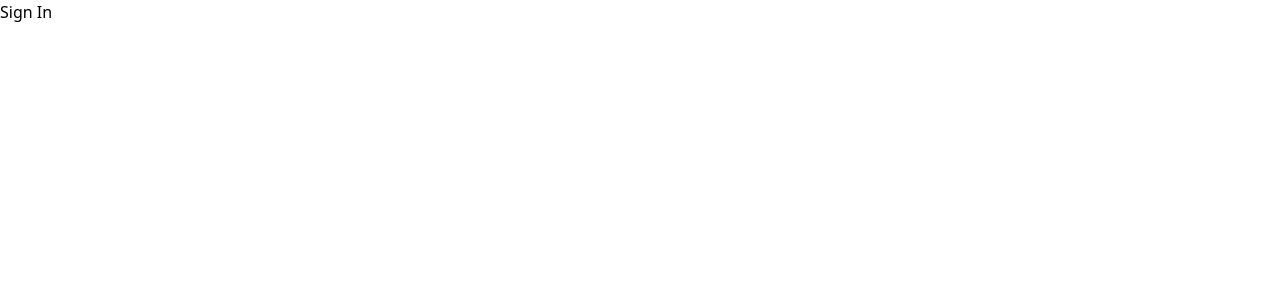
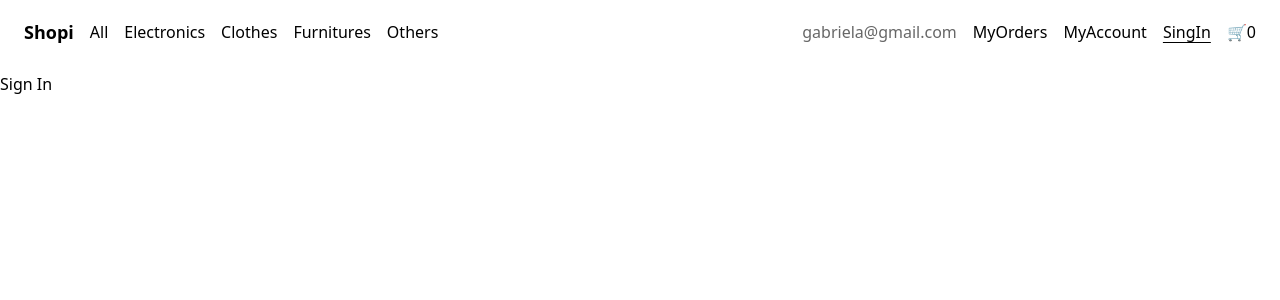
Before and after one commit to Gabriela-contreras/TiendaConReact, a React (Vite) app: page /sign-in in a window 1280 px wide. Shown: the top 300 px of the page. Built offline with nearby package versions, Linux system fonts and the light colour scheme.

Commit message:
hicimos el navbar con navlink y tailwindcss

```diff
--- a/src/Components/Navbar/index.jsx
+++ b/src/Components/Navbar/index.jsx
@@ -0,0 +1,111 @@
+import { NavLink } from "react-router-dom";
+
+
+function Navbar() {
+    const activeStyle = "underline underline-offset-4";
+    return (
+        <nav className="flex justify-between items-center  mb-2 h-16 w-full px-4">
+            <ul className='flex justify-between items-center space-x-4 ml-2 font-normal'>
+                <li className="font-semibold text-lg">
+                    <NavLink
+                        to="/" >
+                        Shopi
+                    </NavLink>
+                </li>
+                <li>
+                    <NavLink
+                        to="/"
+                        className={({ isActive }) =>
+                            isActive ? activeStyle : undefined
+                        }>
+                        All
+                    </NavLink>
+                </li>
+                <li>
+                    <NavLink
+                        to="/electronics"
+                        className={({ isActive }) =>
+                            isActive ? activeStyle : undefined
+                        }>
+                        Electronics
+                    </NavLink>
+                </li>
+                <li>
+                    <NavLink
+                        to="/clothes"
+                        className={({ isActive }) =>
+                            isActive ? activeStyle : undefined
+                        }>
+                        Clothes
+                    </NavLink>
+                </li>
+                <li>
+                    <NavLink
+                        to="/furnitures"
+                        className={({ isActive }) =>
+                            isActive ? activeStyle : undefined
+                        }>
+                        Furnitures
+                    </NavLink>
+                </li>
+                <li>
+                    <NavLink
+                        to="/others"
+                        className={({ isActive }) =>
+                            isActive ? activeStyle : undefined
+                        }>
+                        Others
+                    </NavLink>
+                </li>
+            </ul>
+            <ul className='flex justify-between items-center space-x-4 mr-2 font-normal'>
+                <li className="text-black/60">
+                    <NavLink>
+                        gabriela@gmail.com
+                    </NavLink>
+                </li>
+                <li>
+                    <NavLink
+                        to="/my-orders"
+                        className={({ isActive }) =>
+                            isActive ? activeStyle : undefined
+                        }>
+                        MyOrders
+                    </NavLink>
+                </li>
+                <li>
+                    <NavLink
+                        to="/my-account"
+                        className={({ isActive }) =>
+                            isActive ? activeStyle : undefined
+                        }>
+                        MyAccount
+                    </NavLink>
+                </li>
+                <li>
+                    <NavLink
+                        to="/sign-in"
+                        className={({ isActive }) =>
+                            isActive ? activeStyle : undefined
+                        }>
+                        SingIn
+                    </NavLink>
+                </li>
+                <li>
+                    <NavLink
+                        to="/shop"
+                        className={({ isActive }) =>
+                            isActive ? activeStyle : undefined
+                        }>
+                        🛒0
+                    </NavLink>
+                </li>
+
+            </ul>
+
+        </nav>
+    )
+}
+
+
+export { Navbar };
--- a/src/Pages/App/index.jsx
+++ b/src/Pages/App/index.jsx
@@ -1,37 +1,38 @@
-import {useRoutes , BrowserRouter} from 'react-router-dom'
+import { useRoutes, BrowserRouter } from 'react-router-dom'
 import { Home } from '../Home'
 import { MyAccount } from '../MyAccount'
 import { MyOrder } from '../MyOrder'
 import { MyOrders } from '../MyOrders'
 import { NotFound } from '../NotFound'
 import { SingIn } from '../SignIn'
+import { Navbar } from '../../Components/Navbar'
 import './App.css'
 
-const AppRoutes = () =>{
+const AppRoutes = () => {
   let routes = useRoutes([
     {
       path: '/',
-      element: <Home/>
+      element: <Home />
     },
     {
       path: '/my-account',
-      element: <MyAccount/>
+      element: <MyAccount />
     },
     {
       path: '/my-order',
-      element: <MyOrder/>
+      element: <MyOrder />
     },
     {
       path: '/my-orders',
-      element: <MyOrders/>
+      element: <MyOrders />
     },
     {
       path: '/*',
-      element: <NotFound/>
+      element: <NotFound />
     },
     {
       path: '/sign-in',
-      element: <SingIn/>
+      element: <SingIn />
     }
   ])
   return routes
@@ -41,9 +42,10 @@ const AppRoutes = () =>{
 function App() {
 
   return (
-<BrowserRouter>
-<AppRoutes/>
-</BrowserRouter>
+    <BrowserRouter>
+      <Navbar />
+      <AppRoutes />
+    </BrowserRouter>
   )
 }
 
```
Also changed, not shown: 1 other file (tests, documents, lock files or other folders).
